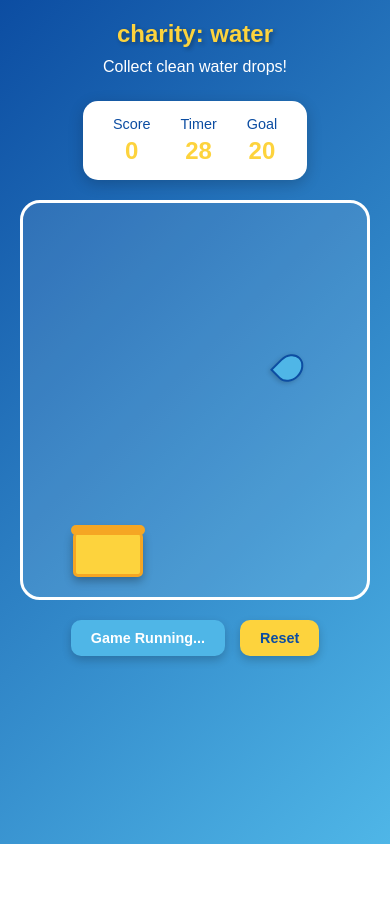
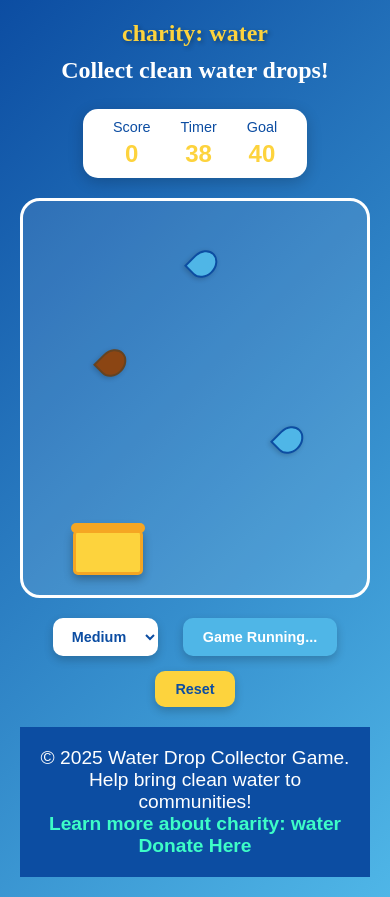
Before and after one commit to PhamCuong2006/Project-6-Completed-charity-water-Game, a plain HTML site: page index.html in a window 390 px wide. Both pictures are taken after a click on the button "Start Game". Before the commit the page ends 844 px from the top, so only its background shows below. Drawn offline with Linux system fonts and the light colour scheme.

Commit message:
Add files via upload

```diff
--- a/index.html
+++ b/index.html
@@ -24,7 +24,7 @@
         </div>
         <div class="score-item">
             <div class="score-label">Goal</div>
-            <div class="score-value">20</div>
+            <div class="score-value" id="goal">40</div>
         </div>
     </div>
 
@@ -37,6 +37,11 @@
     </div>
 
     <div class="controls">
+        <select id="difficultySelect" class="difficulty-select">
+            <option value="easy">Easy</option>
+            <option value="medium" selected>Medium</option>
+            <option value="hard">Hard</option>
+        </select>
         <button class="btn btn-start" id="startBtn">Start Game</button>
         <button class="btn btn-reset" id="resetBtn">Reset</button>
     </div>
@@ -49,4 +54,9 @@
         </div>
     </div>
 </body>
+<footer class="footer">
+    <p>&copy; 2025 Water Drop Collector Game. Help bring clean water to communities!</p>
+    <a href="https://www.charitywater.org/" class="link">Learn more about charity: water</a>
+    <a href="https://www.charitywater.org/the-spring/direct?utm_content=branded&msclkid=48dd04456e231193eb6c6cb7295ea55a" class="link">Donate Here</a>
+</footer>
 </html>
--- a/script.js
+++ b/script.js
@@ -6,14 +6,44 @@
 const resetBtn = document.getElementById('resetBtn');
 const celebration = document.getElementById('celebration');
 const gameOverEl = document.getElementById('gameOver');
+const difficultySelect = document.getElementById('difficultySelect');
+
+let difficulty = 'easy';
+
+const difficulties = {
+    easy: {
+        time: 40,
+        goal: 50,
+        dropInterval: 800,
+        dropDurationMin: 3.0,
+        dropDurationMax: 4.0,
+        dirtyChance: 0.2
+    },
+    medium: {
+        time: 30,
+        goal: 40,
+        dropInterval: 600,
+        dropDurationMin: 2.0,
+        dropDurationMax: 3.0,
+        dirtyChance: 0.3
+    },
+    hard: {
+        time: 20,
+        goal: 30,
+        dropInterval: 500,
+        dropDurationMin: 1.5,
+        dropDurationMax: 2.5,
+        dirtyChance: 0.4
+    }
+};
 
 let score = 0;
-let timeLeft = 30;
+let timeLeft = difficulties[difficulty].time;
 let gameActive = false;
 let dropInterval;
 let timerInterval;
 let bucketPosition = 50;
-const winScore = 20;
+const winScore = difficulties[difficulty].goal;
 
 function updateBucketPosition() {
     const containerWidth = gameContainer.offsetWidth;
@@ -44,19 +74,46 @@
     const drop = document.createElement('div');
     drop.classList.add('drop');
 
-    const isClean = Math.random() > 0.3;
+    const isClean = Math.random() > difficulties[difficulty].dirtyChance;
     drop.classList.add(isClean ? 'clean' : 'dirty');
 
     const containerWidth = gameContainer.offsetWidth;
+    const containerHeight = gameContainer.offsetHeight;
     const randomX = Math.random() * (containerWidth - 30);
     drop.style.left = `${randomX}px`;
+    drop.style.top = '0px';
+    drop.style.animationTimingFunction = 'linear';
 
-    const duration = 2.5 + Math.random() * 1;
-    drop.style.animationDuration = `${duration}s`;
+    const duration = difficulties[difficulty].dropDurationMin + Math.random() * (difficulties[difficulty].dropDurationMax - difficulties[difficulty].dropDurationMin);
+    const speed = containerHeight / (duration * 60);
+    let currentTop = 0;
 
     gameContainer.appendChild(drop);
 
     let collisionDetected = false;
+
+    // Animation function using requestAnimationFrame
+    function animateDrop() {
+        if (!gameActive || !drop.parentElement || collisionDetected) {
+            return;
+        }
+
+        currentTop += speed;
+        drop.style.top = `${currentTop}px`;
+
+        // Check if drop has reached the bottom
+        if (currentTop >= containerHeight) {
+            if (drop.parentElement) {
+                drop.remove();
+            }
+            return;
+        }
+
+        requestAnimationFrame(animateDrop);
+    }
+
+    // Start the animation
+    requestAnimationFrame(animateDrop);
 
     const checkCollision = setInterval(() => {
         if (!gameActive || !drop.parentElement || collisionDetected) {
@@ -93,23 +150,10 @@
             }
             return;
         }
+    }, 50);
+}
 
-        // Remove drop if it falls past the bottom
-        if (dropRect.top - containerRect.top > gameContainer.offsetHeight) {
-            clearInterval(checkCollision);
-            if (drop.parentElement) {
-                drop.remove();
-            }
-        }
-    }, 50);
 
-    // Safety timeout to remove drop after animation should be complete
-    setTimeout(() => {
-        if (drop.parentElement) {
-            drop.remove();
-        }
-    }, (duration + 0.5) * 1000);
-}
 
 function startGame() {
     if (gameActive) return;
@@ -121,7 +165,7 @@
 
     updateBucketPosition();
 
-    dropInterval = setInterval(createDrop, 1500);
+    dropInterval = setInterval(createDrop, difficulties[difficulty].dropInterval);
 
     timerInterval = setInterval(() => {
         timeLeft--;
@@ -153,12 +197,16 @@
     } else {
         loseGame();
     }
+
+    setTimeout(() => {
+        resetGame();
+    }, 3000);
 }
 
 function loseGame() {
     gameOverEl.classList.add('active');
     gameOverEl.querySelector('h3').textContent = 'Time\'s Up!';
-    gameOverEl.querySelector('p').textContent = `You scored ${score} points. Goal was ${winScore}. Try again!`;
+    gameOverEl.querySelector('p').textContent = `You scored ${score} points. Goal was ${difficulties[difficulty].goal}. Try again!`;
 }
 
 function winGame() {
@@ -167,26 +215,50 @@
     celebration.querySelector('h2').textContent = '🎉 You Win! 🎉';
     celebration.querySelector('p').textContent = `You scored ${score} points and reached the goal!`;
 
-    for (let i = 0; i < 50; i++) {
+    for (let i = 0; i < 100; i++) {
         setTimeout(() => {
             const confetti = document.createElement('div');
             confetti.classList.add('confetti');
             confetti.style.left = `${Math.random() * 100}%`;
-            confetti.style.background = ['#fdd33d', '#4fb6e7', '#0c4da2'][Math.floor(Math.random() * 3)];
-            confetti.style.animationDelay = `${Math.random() * 2}s`;
-            celebration.appendChild(confetti);
+            confetti.style.background = ['#fdd33d', '#4fb6e7', '#0c4da2', '#ff6b6b', '#4ecdc4'][Math.floor(Math.random() * 5)];
+            confetti.style.width = `${5 + Math.random() * 10}px`;
+            confetti.style.height = confetti.style.width;
+            confetti.style.top = '0px';
+            confetti.style.position = 'fixed';
+            confetti.style.zIndex = '9999';  // Above celebration
+            document.body.appendChild(confetti);
 
-            setTimeout(() => confetti.remove(), 3000);
-        }, i * 50);
+            const duration = 2 + Math.random() * 3;  // Fall duration 2-5 seconds
+            const speed = window.innerHeight / (duration * 60);  // Pixels per frame
+            let currentTop = 0;
+
+            function animateConfetti() {
+                currentTop += speed;
+                confetti.style.top = `${currentTop}px`;
+
+                if (currentTop >= window.innerHeight) {
+                    confetti.remove();
+                    return;
+                }
+
+                requestAnimationFrame(animateConfetti);
+            }
+
+            requestAnimationFrame(animateConfetti);
+
+            // Remove after max duration as safety
+            setTimeout(() => confetti.remove(), duration * 1000 + 1000);
+        }, i * 20);
     }
 }
 
 function resetGame() {
     stopGame();
     score = 0;
-    timeLeft = 30;
+    timeLeft = difficulties[difficulty].time;
     scoreEl.textContent = score;
     timerEl.textContent = timeLeft;
+    document.querySelectorAll('.score-value')[2].textContent = difficulties[difficulty].goal;
     celebration.classList.remove('active');
     gameOverEl.classList.remove('active');
     bucketPosition = gameContainer.offsetWidth / 2 - bucket.offsetWidth / 2;
@@ -196,6 +268,11 @@
 startBtn.addEventListener('click', startGame);
 resetBtn.addEventListener('click', resetGame);
 
+difficultySelect.addEventListener('change', (e) => {
+    difficulty = e.target.value;
+    resetGame();
+});
+
 celebration.addEventListener('click', () => {
     celebration.classList.remove('active');
 });
--- a/style.css
+++ b/style.css
@@ -22,7 +22,8 @@
 
 .logo {
     color: #fdd33d;
-    font-size: 2rem;
+    font-family: Baskerville, serif;
+    font-size: 2.5rem;
     font-weight: bold;
     margin-bottom: 10px;
     text-shadow: 2px 2px 4px rgba(0,0,0,0.3);
@@ -30,13 +31,15 @@
 
 .tagline {
     color: white;
-    font-size: 1rem;
+    font-family: Baskerville, serif;
+    font-weight: bold;
+    font-size: 1.5rem;
     margin-bottom: 5px;
 }
 
 .score-board {
     background: white;
-    padding: 15px 30px;
+    padding: 10px 30px;
     border-radius: 15px;
     box-shadow: 0 4px 15px rgba(0,0,0,0.2);
     display: flex;
@@ -66,7 +69,7 @@
     position: relative;
     width: 100%;
     max-width: 600px;
-    height: 500px;
+    height: 380px;
     background: rgba(255, 255, 255, 0.1);
     border-radius: 20px;
     border: 3px solid white;
@@ -163,6 +166,30 @@
 .btn-reset {
     background: #fdd33d;
     color: #0c4da2;
+}
+
+.difficulty-select {
+    padding: 12px 20px;
+    font-size: 1rem;
+    font-weight: bold;
+    border: none;
+    border-radius: 10px;
+    background: white;
+    color: #0c4da2;
+    cursor: pointer;
+    box-shadow: 0 4px 10px rgba(0,0,0,0.2);
+    transition: transform 0.2s, box-shadow 0.2s;
+    margin-right: 15px;  /* Align with other controls */
+}
+
+.difficulty-select:hover {
+    transform: translateY(-2px);
+    box-shadow: 0 6px 15px rgba(0,0,0,0.3);
+}
+
+.difficulty-select:focus {
+    outline: none;
+    border: 2px solid #fdd33d;
 }
 
 .celebration {
@@ -289,4 +316,34 @@
     .celebration h2 {
         font-size: 2rem;
     }
+
+    .difficulty-select {
+        padding: 10px 15px;
+        font-size: 0.9rem;
+        margin-right: 10px;
+    }
 }
+
+.footer {
+    text-align: center;
+    padding: 20px;
+    background: #0c4da2;
+    color: white;
+    font-size: 0.9rem;
+    margin-top: 20px;
+    width: 100%;
+}
+
+.footer p {
+    font-size: 1.2rem;
+}
+
+.footer .link {
+    font-size: 1.2rem;
+    color: #3dfdc7;
+    text-decoration: none;
+    font-weight: bold;
+    display: flex;
+    flex-direction: column;
+    align-items: center;
+}
```
